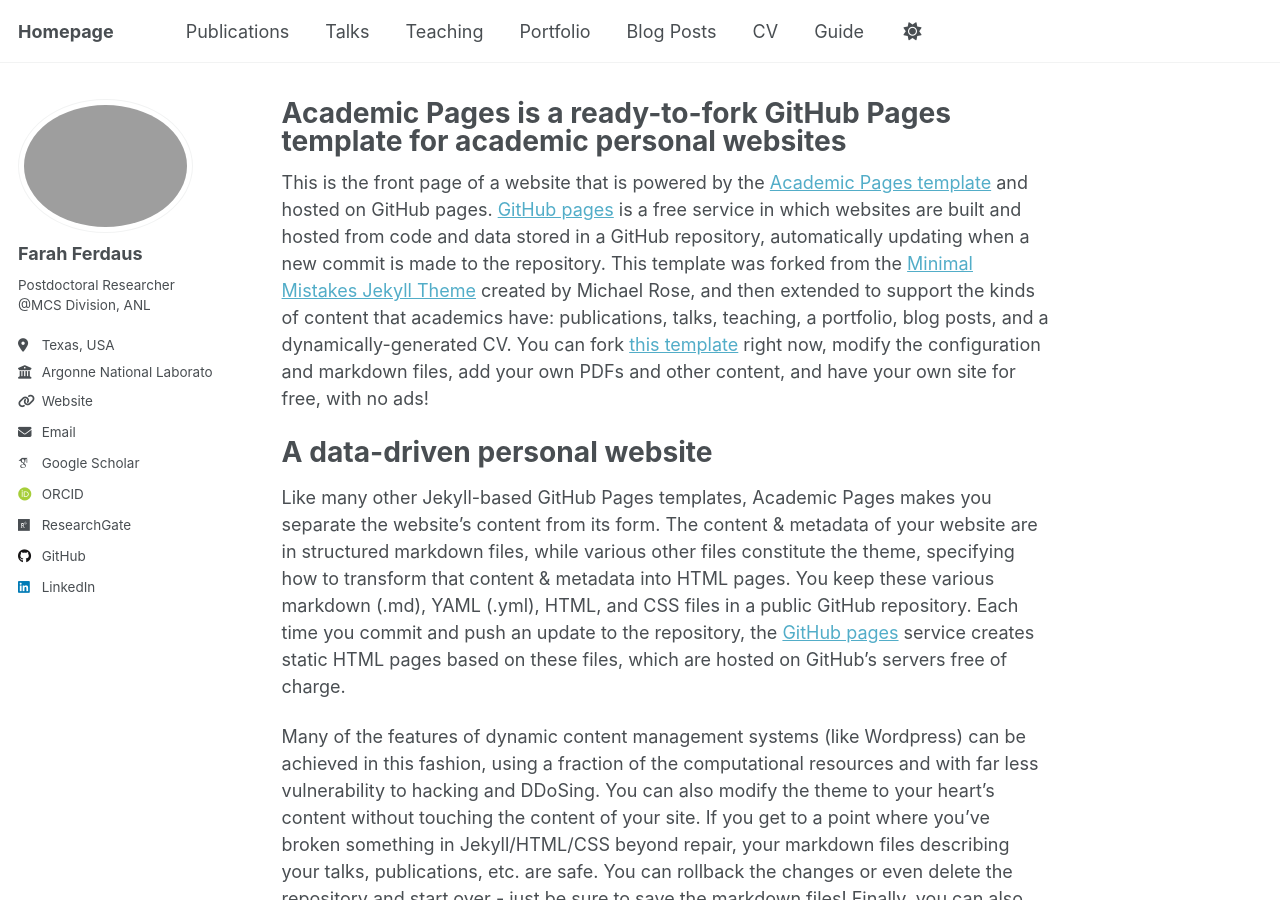
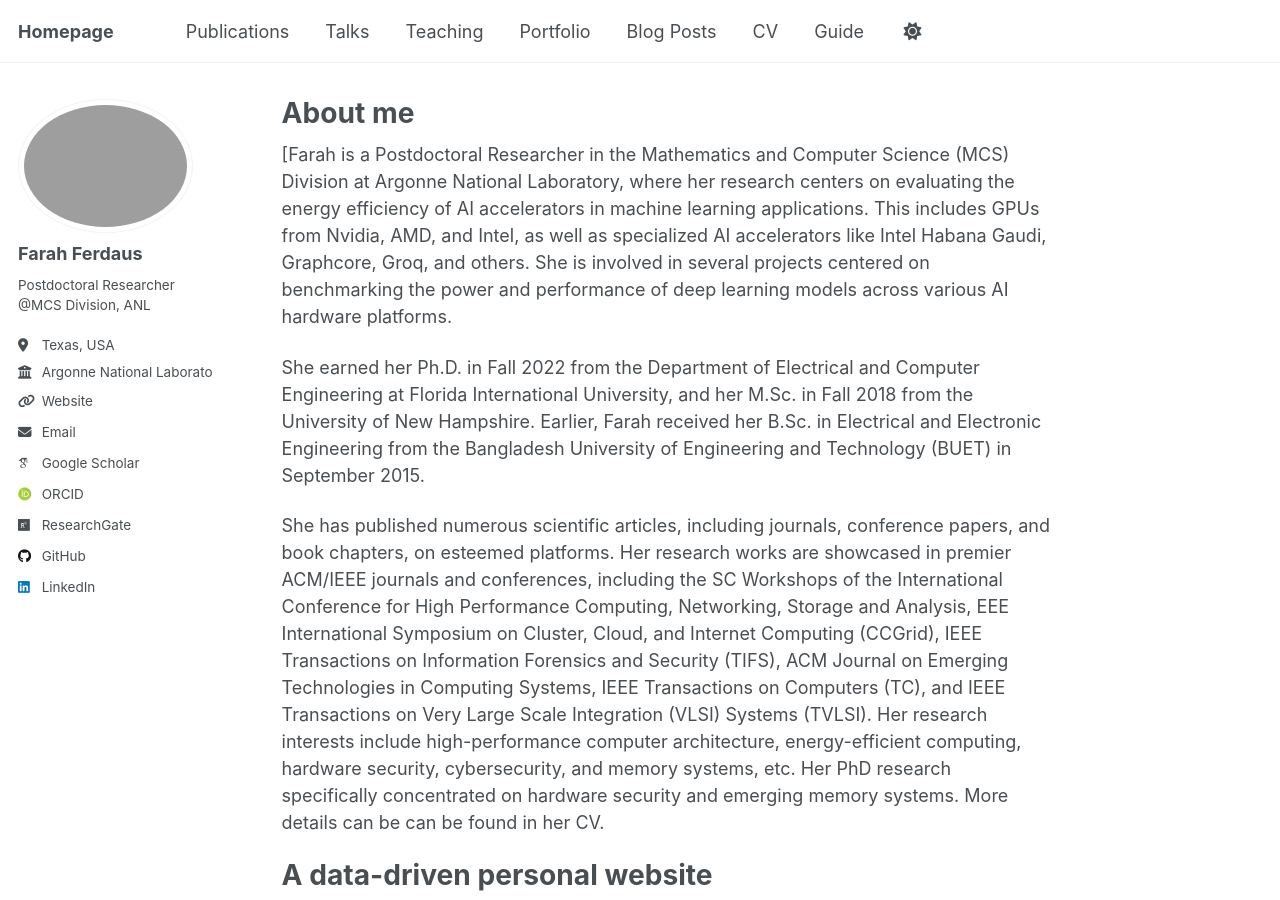
Before and after one commit to fferdaus/fferdaus.github.io, a Jekyll site: the page built from _pages/about.md, in a window 1280 px wide and 900 px high. Built offline with Jekyll 4.4.1, drawn with Linux system fonts in a browser that asks for light colours; some web fonts are replaced; some of the changed text lies outside the part shown.

Commit message:
Update about.md

```diff
--- a/_pages/about.md
+++ b/_pages/about.md
@@ -1,13 +1,17 @@
 ---
 permalink: /
-title: "Academic Pages is a ready-to-fork GitHub Pages template for academic personal websites"
+title: "About me"
 author_profile: true
 redirect_from:
   - /about/
   - /about.html
 ---
 
-This is the front page of a website that is powered by the [Academic Pages template](https://github.com/academicpages/academicpages.github.io) and hosted on GitHub pages. [GitHub pages](https://pages.github.com) is a free service in which websites are built and hosted from code and data stored in a GitHub repository, automatically updating when a new commit is made to the repository. This template was forked from the [Minimal Mistakes Jekyll Theme](https://mmistakes.github.io/minimal-mistakes/) created by Michael Rose, and then extended to support the kinds of content that academics have: publications, talks, teaching, a portfolio, blog posts, and a dynamically-generated CV. You can fork [this template](https://github.com/academicpages/academicpages.github.io) right now, modify the configuration and markdown files, add your own PDFs and other content, and have your own site for free, with no ads!
+[Farah is a Postdoctoral Researcher in the Mathematics and Computer Science (MCS) Division at Argonne National Laboratory, where her research centers on evaluating the energy efficiency of AI accelerators in machine learning applications. This includes GPUs from Nvidia, AMD, and Intel, as well as specialized AI accelerators like Intel Habana Gaudi, Graphcore, Groq, and others. She is involved in several projects centered on benchmarking the power and performance of deep learning models across various AI hardware platforms.
+
+She earned her Ph.D. in Fall 2022 from the Department of Electrical and Computer Engineering at Florida International University, and her M.Sc. in Fall 2018 from the University of New Hampshire. Earlier, Farah received her B.Sc. in Electrical and Electronic Engineering from the Bangladesh University of Engineering and Technology (BUET) in September 2015.
+
+She has published numerous scientific articles, including journals, conference papers, and book chapters, on esteemed platforms. Her research works are showcased in premier ACM/IEEE journals and conferences, including the SC Workshops of the International Conference for High Performance Computing, Networking, Storage and Analysis, EEE International Symposium on Cluster, Cloud, and Internet Computing (CCGrid), IEEE Transactions on Information Forensics and Security (TIFS), ACM Journal on Emerging Technologies in Computing Systems, IEEE Transactions on Computers (TC), and IEEE Transactions on Very Large Scale Integration (VLSI) Systems (TVLSI). Her research interests include high-performance computer architecture, energy-efficient computing, hardware security, cybersecurity, and memory systems, etc. Her PhD research specifically concentrated on hardware security and emerging memory systems. More details can be can be found in her CV.
 
 A data-driven personal website
 ======
@@ -46,4 +50,4 @@ Example: editing a markdown file for a talk
 
 For more info
 ------
-More info about configuring Academic Pages can be found in [the guide](https://academicpages.github.io/markdown/), the [growing wiki](https://github.com/academicpages/academicpages.github.io/wiki), and you can always [ask a question on GitHub](https://github.com/academicpages/academicpages.github.io/discussions). The [guides for the Minimal Mistakes theme](https://mmistakes.github.io/minimal-mistakes/docs/configuration/) (which this theme was forked from) might also be helpful.
+More info about configuring Academic Pages can be found in [the guide](https://academicpages.github.io/markdown/), the [growing wiki](https://github.com/academicpages/academicpages.github.io/wiki), and you can always [ask a question on GitHub](https://github.com/academicpages/academicpages.github.io/discussions). The [guides for the Minimal Mistakes theme](https://mmistakes.github.io/minimal-mistakes/docs/configuration/) (which this theme was forked from) might also be helpful.](https://github.com/anindyabijoydas/portfolio/blob/main/_pages/about.md#:~:text=I%20am%20currently,my%20CV.)
```
